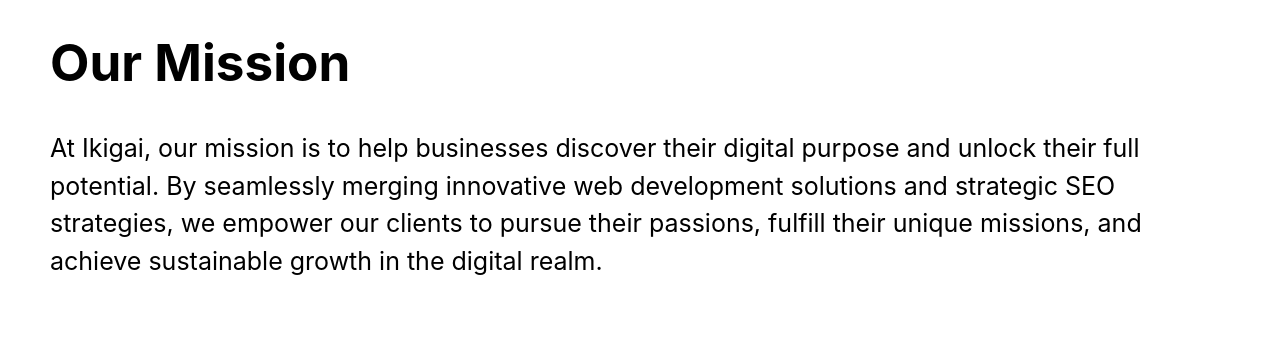
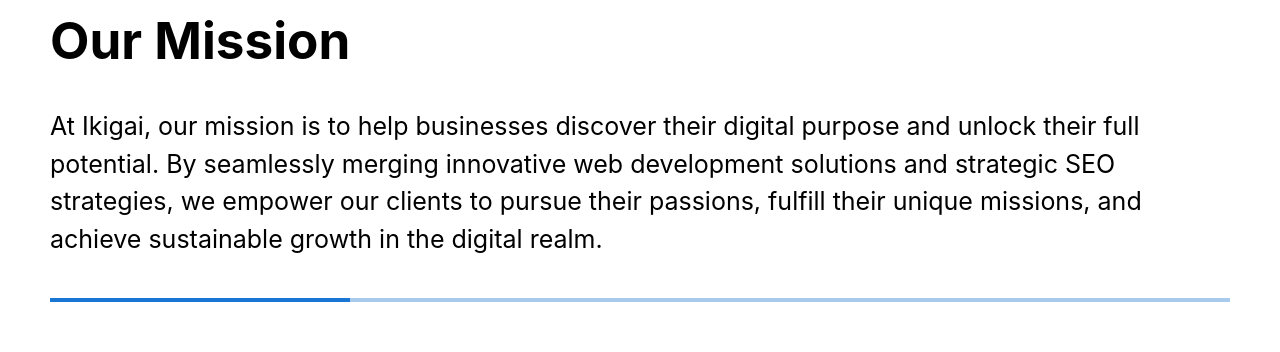
Before and after one commit to balazstrencsenyi/ikigaiVite, a React (Vite) app in the folder ikigai-vite/: page / in a window 1280 px wide. Shown: the part 1083-1435 px from the top of the page. Built offline with nearby package versions, Linux system fonts and the light colour scheme.

Commit message:
adds material

```diff
--- a/ikigai-vite/src/App.jsx
+++ b/ikigai-vite/src/App.jsx
@@ -2,13 +2,13 @@
 import "./App.css";
 import Header from "./components/AppBar";
 import LinearBuffer from "./components/linearBuffer";
+import  LinearIndeterminate  from "./components/linearProgess";
 
 function App() {
   const [rotation, setRotation] = useState(0);
   const [showLogo, setShowLogo] = useState(false);
 
   useEffect(() => {
-    // Delaying to show the logo after a certain time for smooth sliding effect
     const timer = setTimeout(() => {
       setShowLogo(true);
     }, 500);
@@ -23,7 +23,7 @@
     const section = document.getElementById(sectionId);
     if (section) {
       window.scrollTo({
-        top: section.offsetTop - 60, // Adjusted top position considering the header height
+        top: section.offsetTop - 60,
         behavior: 'smooth'
       });
     }
@@ -35,7 +35,6 @@
 
       <div id="home" className="home">
         <div className="homeContainer">
-          {/* Apply show class conditionally */}
           <img src="./src/assets/logo.png" className={`homeLogo ${showLogo ? 'show' : ''}`} />
           <h1 className="homeTitle">Digital Marketing Agency</h1>
           <h2>SLOGAN</h2>
@@ -53,6 +52,7 @@
             unique missions, and achieve sustainable growth in the digital
             realm.
           </div>
+          < LinearIndeterminate />
         </div>
       </div>
 
--- /dev/null
+++ b/ikigai-vite/src/components/linearProgess.jsx
@@ -0,0 +1,10 @@
+import Box from '@mui/material/Box';
+import LinearProgress from '@mui/material/LinearProgress';
+
+export default function LinearIndeterminate() {
+  return (
+    <Box sx={{ width: '100%' }}>
+      <LinearProgress />
+    </Box>
+  );
+}
```
